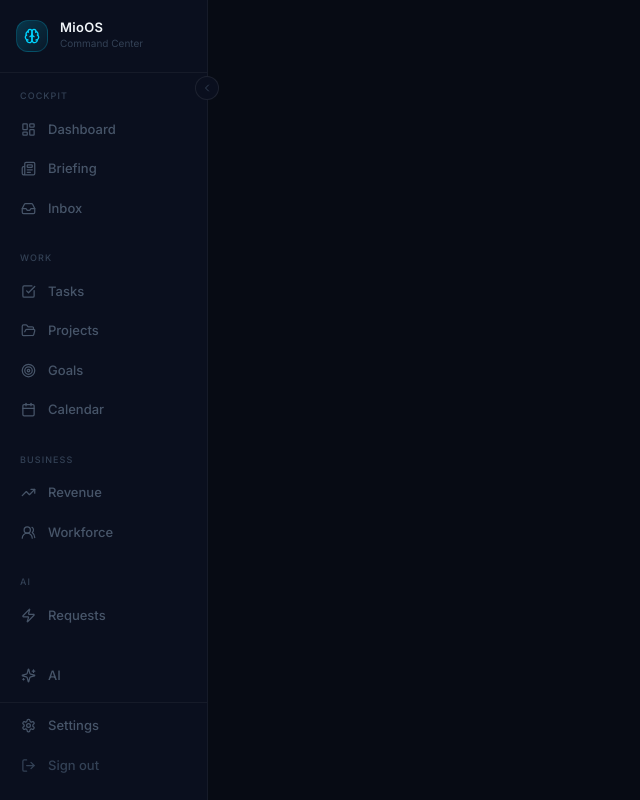
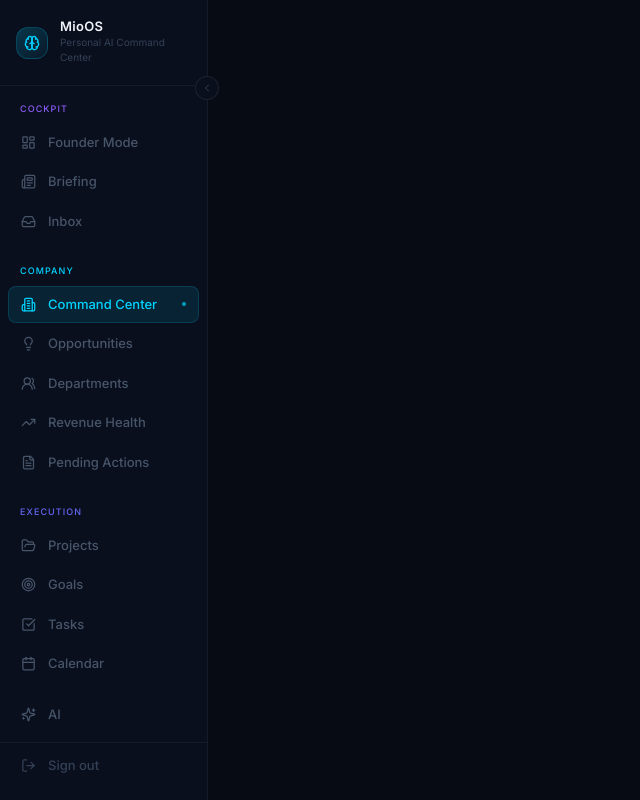
Before and after one commit to Miotaas/mioos, a Next.js app: page / in a window 1280 px wide. Shown: the whole page, without its empty margins (0-640 px from the left). Built offline with nearby package versions, Linux system fonts and the light colour scheme.

Commit message:
feat: restructure sidebar into Company OS nav groups

```diff
--- a/components/layout/Sidebar.tsx
+++ b/components/layout/Sidebar.tsx
@@ -4,9 +4,9 @@ import { cn } from "@/lib/utils";
 import { useAppStore } from "@/store/appStore";
 import {
   LayoutDashboard, Inbox, CheckSquare, FolderOpen, Target, Calendar,
-  TrendingUp, Users2, Newspaper, Zap,
+  TrendingUp, Users2, Newspaper, Zap, FileText,
   Settings, ChevronLeft, ChevronRight,
-  Brain, LogOut, Sparkles,
+  Brain, LogOut, Sparkles, Building2, Lightbulb,
 } from "lucide-react";
 
 async function logout() {
@@ -18,36 +18,45 @@ type ViewId = ReturnType<typeof useAppStore.getState>["activeView"];
 
 const navGroups: {
   label: string;
+  accentClass: string;
   items: { id: ViewId; label: string; icon: React.ComponentType<{ className?: string }> }[];
 }[] = [
   {
     label: "Cockpit",
+    accentClass: "text-[#8b5cf6]",
     items: [
-      { id: "dashboard", label: "Dashboard", icon: LayoutDashboard },
-      { id: "briefing",  label: "Briefing",  icon: Newspaper },
-      { id: "inbox",     label: "Inbox",     icon: Inbox },
+      { id: "dashboard", label: "Founder Mode", icon: LayoutDashboard },
+      { id: "briefing",  label: "Briefing",     icon: Newspaper },
+      { id: "inbox",     label: "Inbox",         icon: Inbox },
     ],
   },
   {
-    label: "Work",
+    label: "Company",
+    accentClass: "text-[#00D4FF]",
     items: [
-      { id: "tasks",    label: "Tasks",    icon: CheckSquare },
+      { id: "company",       label: "Command Center", icon: Building2 },
+      { id: "opportunities", label: "Opportunities",  icon: Lightbulb },
+      { id: "workforce",     label: "Departments",    icon: Users2 },
+      { id: "revenue",       label: "Revenue Health", icon: TrendingUp },
+      { id: "drafts",        label: "Pending Actions",icon: FileText },
+    ],
+  },
+  {
+    label: "Execution",
+    accentClass: "text-[#6366f1]",
+    items: [
       { id: "projects", label: "Projects", icon: FolderOpen },
       { id: "goals",    label: "Goals",    icon: Target },
+      { id: "tasks",    label: "Tasks",    icon: CheckSquare },
       { id: "calendar", label: "Calendar", icon: Calendar },
     ],
   },
   {
-    label: "Business",
+    label: "System",
+    accentClass: "text-text-ghost",
     items: [
-      { id: "revenue",   label: "Revenue",   icon: TrendingUp },
-      { id: "workforce", label: "Workforce", icon: Users2 },
-    ],
-  },
-  {
-    label: "AI",
-    items: [
-      { id: "requests", label: "Requests", icon: Zap },
+      { id: "requests",  label: "Requests", icon: Zap },
+      { id: "settings",  label: "Settings", icon: Settings },
     ],
   },
 ];
@@ -75,7 +84,7 @@ export function Sidebar() {
         {!sidebarCollapsed && (
           <div>
             <h1 className="text-[13px] font-semibold text-text-primary tracking-wide leading-none">MioOS</h1>
-            <p className="text-[10px] text-text-ghost mt-0.5">Command Center</p>
+            <p className="text-[10px] text-text-ghost mt-0.5">Personal AI Command Center</p>
           </div>
         )}
       </div>
@@ -85,7 +94,7 @@ export function Sidebar() {
         {navGroups.map((group) => (
           <div key={group.label}>
             {!sidebarCollapsed && (
-              <p className="text-[9px] text-text-ghost uppercase tracking-[0.12em] font-medium px-3 mb-2">
+              <p className={cn("text-[9px] uppercase tracking-[0.12em] font-medium px-3 mb-2", group.accentClass)}>
                 {group.label}
               </p>
             )}
@@ -141,22 +150,8 @@ export function Sidebar() {
         </button>
       </div>
 
-      {/* Settings + Logout */}
+      {/* Logout */}
       <div className="px-2 pb-4 pt-1 border-t border-white/[0.05] mt-1 space-y-0.5">
-        <button
-          onClick={() => setActiveView("settings")}
-          title={sidebarCollapsed ? "Settings" : undefined}
-          className={cn(
-            "w-full flex items-center gap-3 px-3 py-2 rounded-lg text-[13px] transition-all border",
-            sidebarCollapsed && "justify-center px-0",
-            activeView === "settings"
-              ? "bg-[#00D4FF]/10 text-[#00D4FF] border-[#00D4FF]/15"
-              : "text-text-muted hover:text-text-secondary hover:bg-white/[0.03] border-transparent"
-          )}
-        >
-          <Settings className="w-[15px] h-[15px] flex-shrink-0" />
-          {!sidebarCollapsed && <span className="font-medium">Settings</span>}
-        </button>
         <button
           onClick={logout}
           title={sidebarCollapsed ? "Sign out" : undefined}
```
